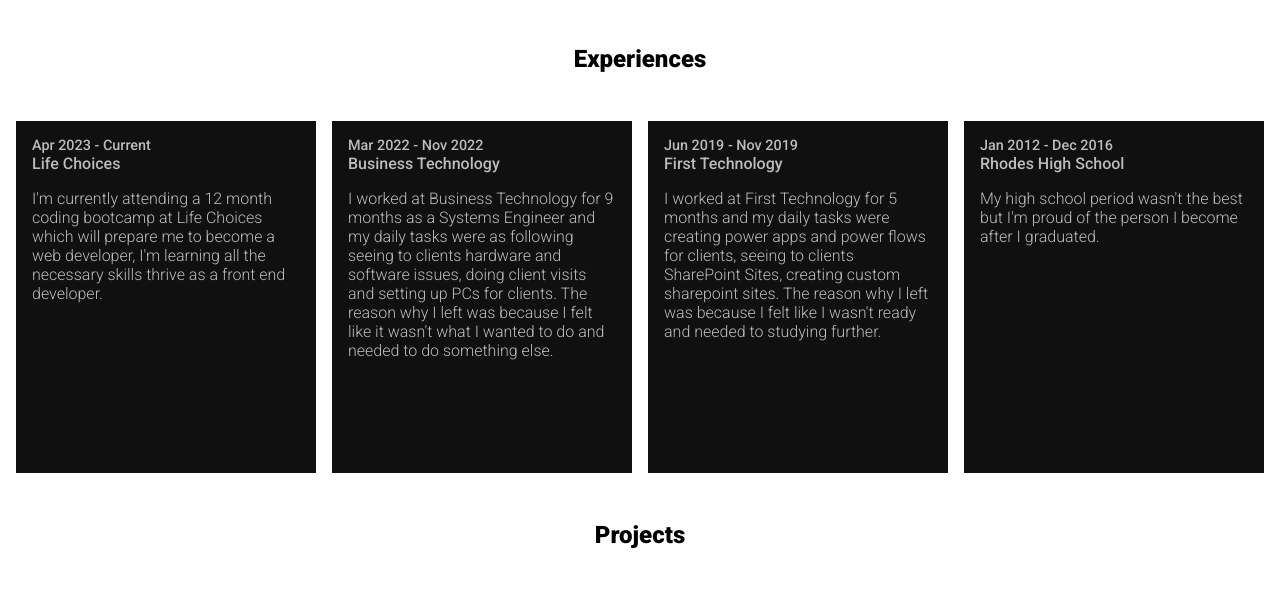
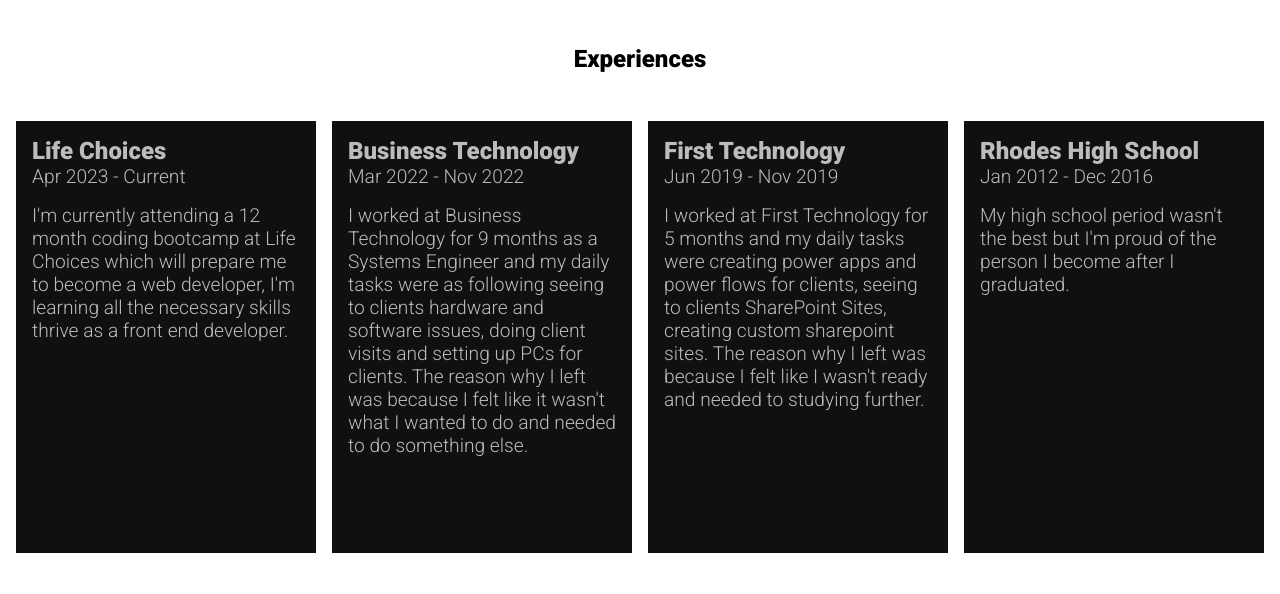
Before and after one commit to Justin0929m/the-main-portfolio, a plain HTML site: page index.html in a window 1280 px wide. Shown: the part 1392-1986 px from the top of the page. Drawn offline with nearby package versions, Linux system fonts and the light colour scheme; grey boxes are pictures that could not be loaded.

Commit message:
made a few css changes

```diff
--- a/css/style.css
+++ b/css/style.css
@@ -152,19 +152,23 @@ img {
 }
 
 .card-body {
-  height: calc(100vh / 2.5);
+  height: calc(100vh / 2.0);
 }
 
 .card-date {
-  font-size: 0.9rem;
+    padding-bottom: 1rem;
+  font-size: 1.2rem;
+  font-weight: var(--fw-300);
 }
 
 .card-title {
-  padding-bottom: 1rem;
+  font-size: 1.5rem;
+  font-weight: var(--fw-900);
 }
 
 .card-text {
   font-weight: var(--fw-300);
+  font-size: 1.2rem;
 }
 
 /* Project Section */
--- a/script/code.js
+++ b/script/code.js
@@ -45,8 +45,8 @@ experienceData.forEach((content) => {
   experienceSection.innerHTML += `
     <div class="card">
                 <div class="card-body">
+                <p class="card-title">${content.cardTitle}</p>
                     <p class="card-date">${content.cardDate}</p>
-                    <p class="card-title">${content.cardTitle}</p>
                     <p class="card-text">${content.cardText}</p>
                 </div>
             </div>`;
```
